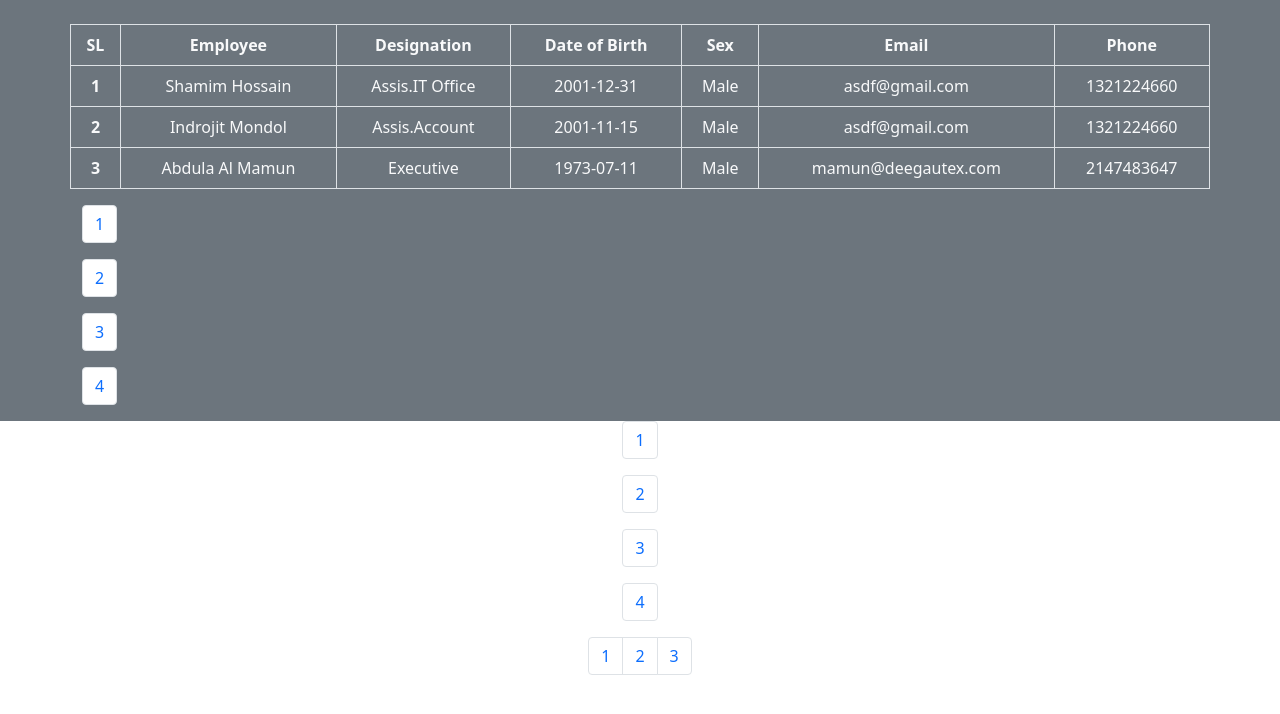
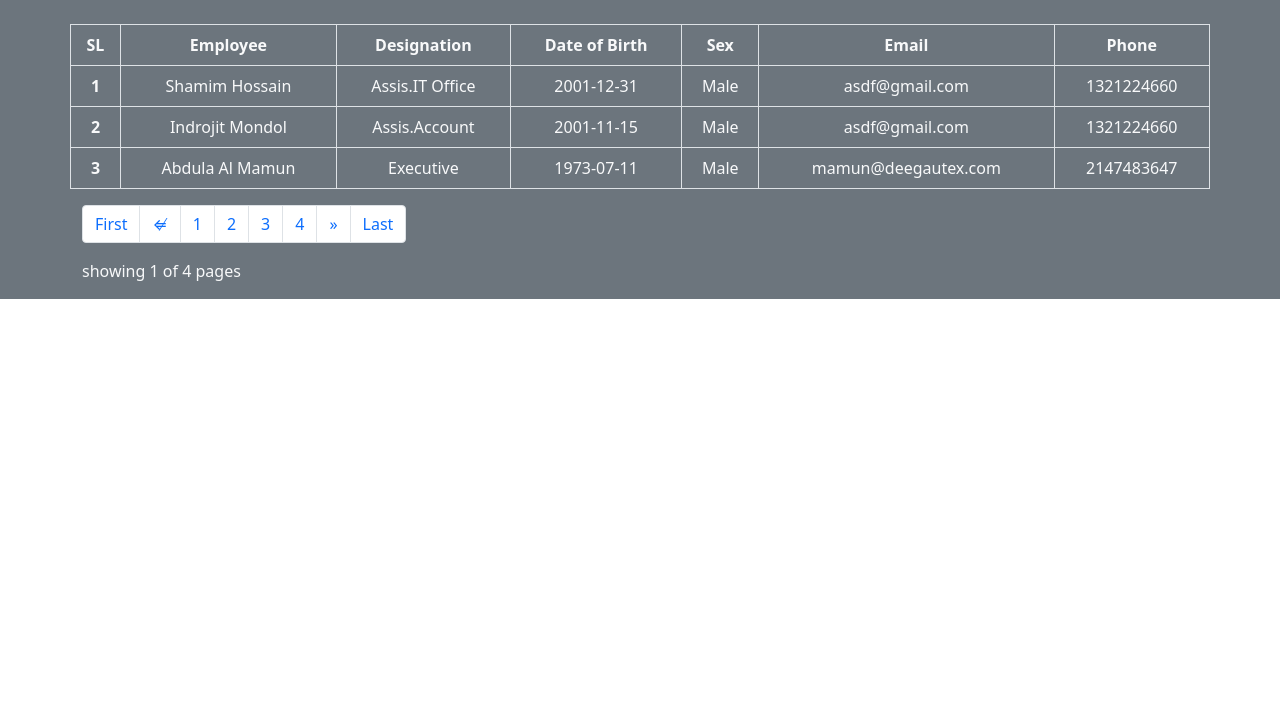
Before and after one commit to samim5274/DGT_ERP, a PHP site: page /pagination.php in a window 1280 px wide. Shown: the top 714 px of the page. Run offline with PHP 8.4, Linux system fonts and the light colour scheme; data comes from the database, SQL or seed files in the repository.

Commit message:
updated Pagination

```diff
--- a/pagination.php
+++ b/pagination.php
@@ -18,6 +18,11 @@ $start_from=($pages-1)*3;
 $sqlData = "SELECT * FROM `tb_employeeinfo` limit $start_from, $num_per_page";
 $sqlResult = mysqli_query($conn,$sqlData);
 
+$sql = "SELECT * FROM tb_employeeinfo";
+$res = mysqli_query($conn,$sql);
+$total_record = mysqli_num_rows($res);
+$total_pages = ceil($total_record/$num_per_page);
+
 ?>
 <!DOCTYPE html>
 <html lang="en">
@@ -33,7 +38,7 @@ $sqlResult = mysqli_query($conn,$sqlData);
     <link rel="stylesheet" href="styleProductFilter.css">
 </head>
 <body>
-    <!-- Salary section start -->
+
 
 <section id="salary-section" class="bg-secondary text-light">
     <div class="container">
@@ -66,57 +71,179 @@ $sqlResult = mysqli_query($conn,$sqlData);
                     </tr>
                 </tbody>
             </table>
+
+
+<nav aria-label="Page navigation example">
+  <ul class="pagination">
+    <li class="page-item"><a class="page-link" href="?pages=1">First</a></li>
+    <li class="page-item">
     <?php
-                $sql = "SELECT * FROM tb_employeeinfo";
-                $res = mysqli_query($conn,$sql);
-                $total_record = mysqli_num_rows($res);
-                $total_pages = ceil($total_record/$num_per_page);
-                for($i=1;$i<=$total_pages; $i++)
-                {
-                    echo'
-                    <nav>
-                        <ul class="pagination">
+        if(isset($_GET['pages']) && $_GET['pages'] > 1){
+            ?>
+            <a class="page-link" href="?pages= <?php echo $_GET['pages'] - 1; ?> "><span aria-hidden="true">&laquo;</span></a>
+            <?php
+        }else{
+            ?>
+                <a class="page-link"><span aria-hidden="true">&#8653;</span></a>
+            <?php
+        }
+    ?>
+    </li>
+    <?php
+    for($i=1;$i<=$total_pages; $i++){
+        ?><li class="page-item"><a class="page-link" href="?pages=<?php echo $i; ?>"><?php echo $i; ?></a></li><?php
+    }
+    ?>
     <li class="page-item">
-                                <a class="page-link" href="pagination?pages='.$i.'">'.$i.'</a>
+    <?php
+        if(!isset($_GET['pages'])){
+            ?>
+            <a class="page-link" href="?pages=2"><span aria-hidden="true">&raquo;</span></a>
+            <?php
+        }else{
+            if($_GET['pages']>=$total_pages){
+                ?>
+                <a class="page-link"><span aria-hidden="true">&#8655;</span></a>
+                <?php
+            }else{
+                ?>
+                <a class="page-link" href="?pages=<?php echo $_GET['pages'] + 1; ?>"><span aria-hidden="true">&raquo;</span></a>
+                <?php
+            }
+        }
+    ?>
     </li>
+    <li class="page-item"><a class="page-link" href="?pages=<?php echo $total_pages; ?>">Last</a></li>
   </ul>
 </nav>
-                ';
-                    // echo '<a href="pagination?pages='.$i.'">'.$i.'</a>';
+
+<div class="page-info">
+    <?php
+    if(!isset($_GET['pages'])){
+        $page = 1;
+    }
+    else{
+        $page = $_GET['pages'];
     }
     ?>
+    <p>showing <?php echo $page ?>  of <?php echo $total_pages;?> pages </p>
+</div>
+
         </div>
     </div>
 </section>
 
-<!-- Salary section end -->
+
+
+
+<!--
+    <div class="page-info">
+    <?php
+    if(!isset($_GET['pages'])){
+        $page = 1;
+    }
+    else{
+        $page = $_GET['pages'];
+    }
+    ?>
+    showing <?php echo $page ?>  of <?php echo $total_pages;?> pages
+</div>
+
+    <nav aria-label="Page navigation example">
+  <ul class="pagination">
+    <li class="page-item"><a class="page-link" href="?pages=1">First</a></li>
+    <li class="page-item">
+    <?php
+        if(isset($_GET['pages']) && $_GET['pages'] > 1){
+            ?>
+            <a class="page-link" href="?pages= <?php echo $_GET['pages'] - 1; ?> "><span aria-hidden="true">&laquo;</span></a>
+            <?php
+        }else{
+            ?>
+                <a class="page-link"><span aria-hidden="true">&laquo;</span></a>
+            <?php
+        }
+    ?>
+    </li>
+    <?php
+    for($i=1;$i<=$total_pages; $i++){
+        ?><li class="page-item"><a class="page-link" href="?pages=<?php echo $i; ?>"><?php echo $i; ?></a></li><?php
+    }
+    ?>
+    <li class="page-item">
+    <?php
+        if(!isset($_GET['pages'])){
+            ?>
+            <a class="page-link" href="?pages=2"><span aria-hidden="true">&raquo;</span></a>
+            <?php
+        }else{
+            if($_GET['pages']>=$total_pages){
+                ?>
+                <a class="page-link"><span aria-hidden="true">&raquo;</span></a>
+                <?php
+            }else{
+                ?>
+                <a class="page-link" href="?pages=<?php echo $_GET['pages'] + 1; ?>"><span aria-hidden="true">&raquo;</span></a>
+                <?php
+            }
+        }
+    ?>
+    </li>
+    <li class="page-item"><a class="page-link" href="?pages=<?php echo $total_pages; ?>">Last</a></li>
+  </ul>
+</nav>
+-->
+
+
+<!-- <div class="pagination">
+
+    <a href="?pages=1">First</a>
 
     <?php
-    $sql = "SELECT * FROM tb_employeeinfo";
-    $res = mysqli_query($conn,$sql);
-    $total_record = mysqli_num_rows($res);
-    $total_pages = ceil($total_record/$num_per_page);
-    for($i=1;$i<=$total_pages; $i++)
-    {
-        echo'
-        <nav aria-label="Page navigation example">
-            <ul class="pagination justify-content-center">
-                <li class="page-item">
-                    <a class="page-link" href="pagination?pages='.$i.'">'.$i.'</a>
-                </li>
-            </ul>
-        </nav>
-    ';
+        if(isset($_GET['pages']) && $_GET['pages'] > 1){
+            ?>
+            <a href="?pages= <?php echo $_GET['pages'] - 1 ?> ">Previows</a>
+            <?php
+        }else{
+            ?>
+                <a>Previows</a>
+            <?php
         }
     ?>
 
-<nav aria-label="Page navigation example">
-    <ul class="pagination justify-content-center">
-        <li class="page-item"><a class="page-link" href="pagination?pages='.$i.'">1</a></li>
-        <li class="page-item"><a class="page-link" href="pagination?pages='.$i.'">2</a></li>
-        <li class="page-item"><a class="page-link" href="pagination?pages='.$i.'">3</a></li>
-    </ul>
-</nav>
+    <div class="page-number">
+        <?php
+        for($i=1;$i<=$total_pages; $i++){
+            ?><a href="?pages=<?php echo $i; ?>"><?php echo $i; ?></a><?php
+        }
+        ?>
+
+    </div>
+
+    <?php
+        if(!isset($_GET['pages'])){
+            ?>
+            <a href="?pages=2">Next</a>
+            <?php
+        }else{
+            if($_GET['pages']>=$total_pages){
+                ?>
+                <a>Next</a>
+                <?php
+            }else{
+                ?>
+                <a href="?pages=<?php echo $_GET['pages'] + 1; ?>">Next</a>
+                <?php
+            }
+        }
+    ?>
+
+    <a href="?pages=<?php echo $total_pages; ?>">Last</a>
+
+</div> -->
+
+
+
 
 
 <script src="https://cdn.jsdelivr.net/npm/@popperjs/core@2.9.2/dist/umd/popper.min.js" integrity="sha384-IQsoLXl5PILFhosVNubq5LC7Qb9DXgDA9i+tQ8Zj3iwWAwPtgFTxbJ8NT4GN1R8p" crossorigin="anonymous"></script>
```
Lines whose indentation alone changed are shown as unchanged.
